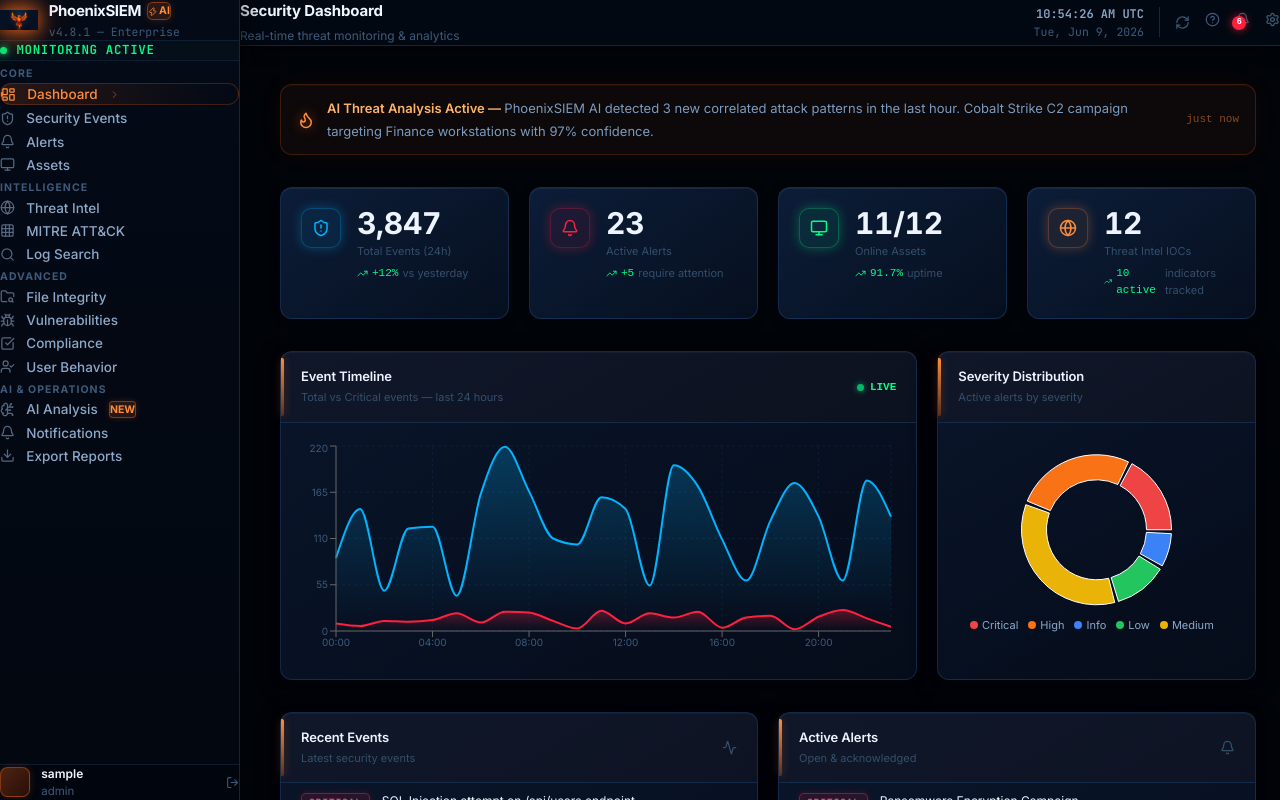
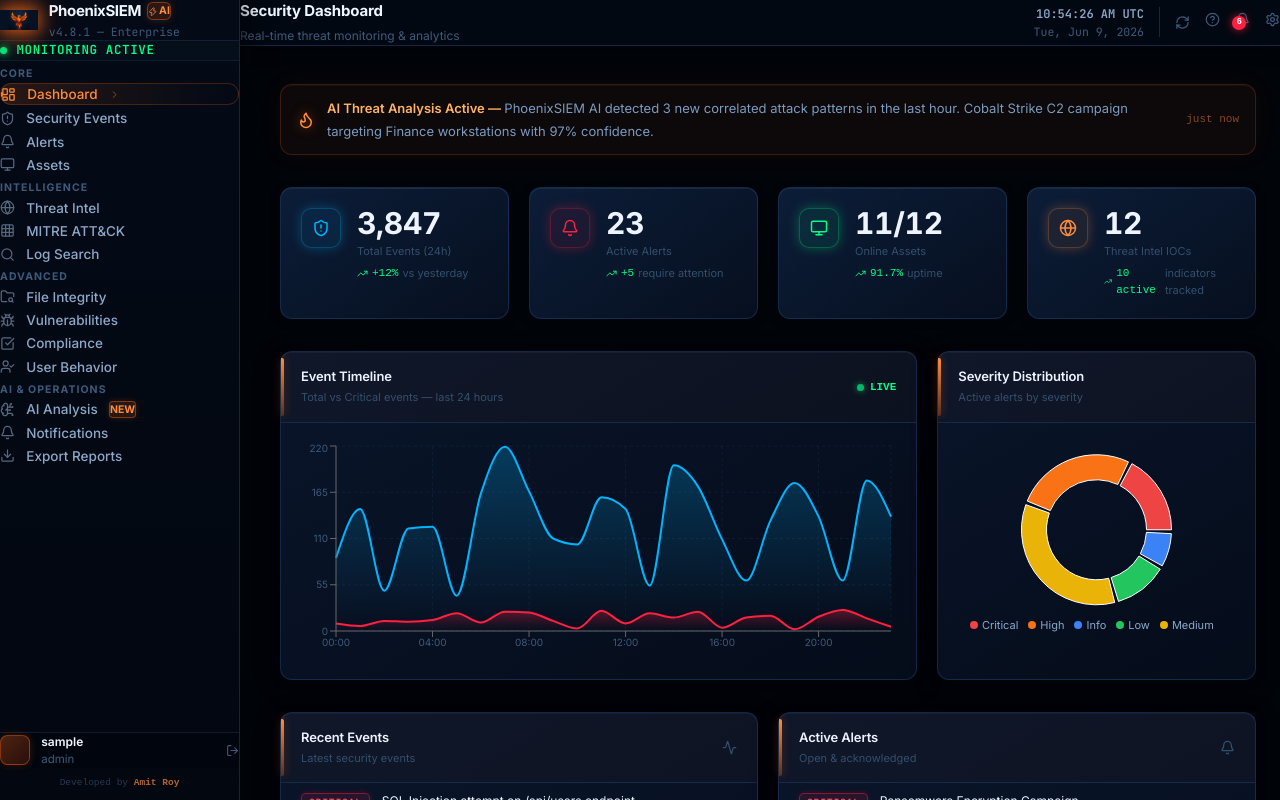
Before and after one commit to dedsechack-1337/PhoenixSIEM, a React (Vite) app: page /#/ in a window 1280 px wide. Shown: the top 800 px of the page. Built offline with nearby package versions, Linux system fonts and the light colour scheme; sample sign-in values are in the browser's storage.

Commit message:
new_v6.5.5

```diff
--- a/src/components/layout/Sidebar.tsx
+++ b/src/components/layout/Sidebar.tsx
@@ -148,6 +148,9 @@
           </div>
         </div>
       )}
+      <div style={{ textAlign: 'center', padding: '8px 0 10px', fontSize: 9.5, color: '#344f6b', fontFamily: 'monospace', opacity: 0.7 }}>
+        Developed by <span style={{ color: '#ff8c3a', fontWeight: 700 }}>Amit Roy</span>
+      </div>
     </aside>
   );
 }
--- a/src/pages/Login.tsx
+++ b/src/pages/Login.tsx
@@ -222,6 +222,7 @@
         </div>
 
         <p style={s.footer}>PhoenixSIEM v4.8.1 — All access is logged and monitored</p>
+        <p style={{ ...s.footer, marginTop: 6, opacity: 0.7 }}>Developed by <span style={{ color: '#ff8c3a', fontWeight: 700 }}>Amit Roy</span></p>
       </div>
     </div>
   );
```
Also changed, not shown: 1 other file (tests, documents, lock files or other folders).
